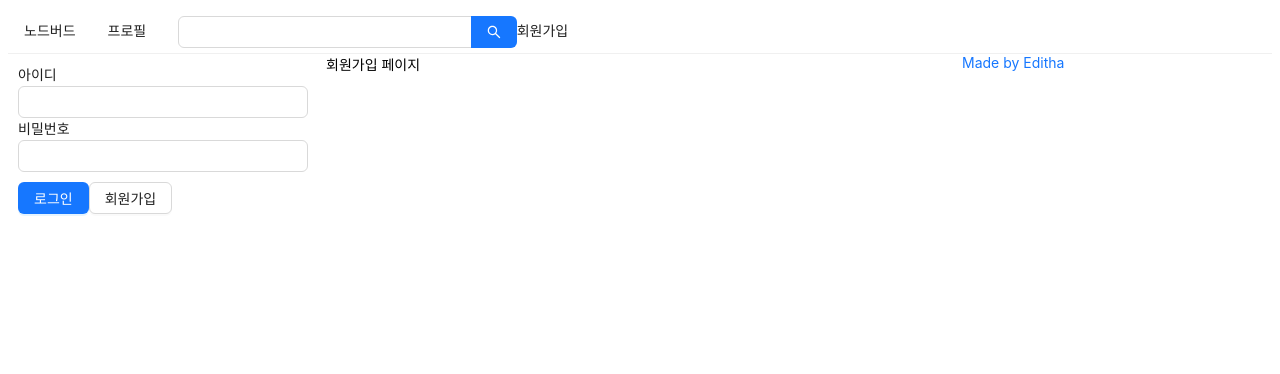
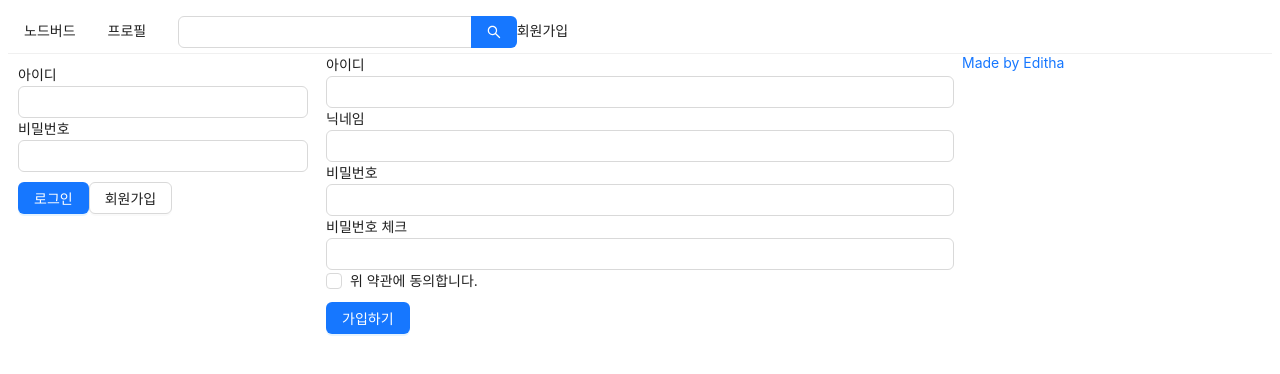
Before and after one commit to hyounji375/Nodebird, a Next.js app: page /signup in a window 1280 px wide. Shown: the top 374 px of the page. Built offline with nearby package versions, Linux system fonts and the light colour scheme.

Commit message:
회원가입 폼 만들기
useinput

```diff
--- a/components/LoginForm.js
+++ b/components/LoginForm.js
@@ -2,6 +2,8 @@
 import { useCallback, useState } from "react";
 import Link from "next/link";
 import styled from "styled-components";
+import PropTypes from "prop-types";
+import useinput from "../hooks/useinput";
 
 const ButtonWrapper = styled.div`
   margin-top: 10px;
@@ -12,16 +14,8 @@
 `;
 
 const LoginForm = ({ setIsLoggedIn }) => {
-  const [id, setId] = useState("");
-  const [password, setPassword] = useState("");
-
-  const onChangeId = useCallback((e) => {
-    setId(e.target.value);
-  }, []);
-
-  const onChangePassword = useCallback((e) => {
-    setPassword(e.target.value);
-  }, []);
+  const [id, onChangeId] = useinput("");
+  const [password, onChangePassword] = useinput("");
 
   const onSubmitForm = useCallback(() => {
     console.log(id, password);
@@ -59,4 +53,9 @@
     </FormWrapper>
   );
 };
+
+LoginForm.propTypes = {
+  setIsLoggedIn: PropTypes.func.isRequired,
+};
+
 export default LoginForm;
--- /dev/null
+++ b/hooks/useinput.js
@@ -0,0 +1,9 @@
+import { useState, useCallback } from "react";
+
+export default (initialValue = null) => {
+  const [value, setValue] = useState(initialValue);
+  const handler = useCallback((e) => {
+    setValue(e.target.value);
+  }, []);
+  return [value, handler];
+};
--- a/pages/signup.js
+++ b/pages/signup.js
@@ -1,14 +1,113 @@
 import AppLayout from "../components/AppLayout";
 import Head from "next/head";
+import { Form, Input, Checkbox, Button } from "antd";
+import { useCallback, useState } from "react";
+import useinput from "../hooks/useinput";
+import styled from "styled-components";
 
+const ErrorMessage = styled.div`
+  color: red;
+`;
 const Signup = () => {
+  const [id, onChangeId] = useinput("");
+  const [nickname, onChangeNickname] = useinput("");
+  const [password, onChangePassword] = useinput("");
+  const [passwordCheck, setPasswordCheck] = useState("");
+  const [passwordError, setPasswordError] = useState(false);
+  const [term, setTerm] = useState("");
+  const [termError, setTermError] = useState(false);
+
+  const onChangePasswordCheck = useCallback(
+    (e) => {
+      setPasswordCheck(e.target.value);
+      setPasswordError(e.target.value !== password);
+    },
+    [password]
+  );
+
+  const onChangeTerm = useCallback(
+    (e) => {
+      setTerm(e.target.checked);
+      setTermError(false);
+    },
+    [term]
+  );
+
+  const onSubmit = useCallback(() => {
+    if (password !== passwordCheck) {
+      return setPasswordError(true);
+    }
+    if (!term) {
+      return setTermError(true);
+    }
+    console.log(id, nickname, password);
+  }, [password, passwordCheck, term]);
+
   return (
-    <>
+    <AppLayout>
       <Head>
         <title>회원가입 | NodeBird </title>
       </Head>
-      <AppLayout>회원가입 페이지</AppLayout>
-    </>
+      <Form onFinish={onSubmit}>
+        <div>
+          <label htmlFor="user-id">아이디</label>
+          <br />
+          <Input name="user-id" value={id} required onChange={onChangeId} />
+        </div>
+        <div>
+          <label htmlFor="user-nick">닉네임</label>
+          <br />
+          <Input
+            name="user-nick"
+            value={nickname}
+            required
+            onChange={onChangeNickname}
+          />
+        </div>
+        <div>
+          <label htmlFor="user-password">비밀번호</label>
+          <br />
+          <Input
+            name="user-password"
+            type="password"
+            value={password}
+            required
+            onChange={onChangePassword}
+          />
+        </div>
+        <div>
+          <label htmlFor="user-password-check">비밀번호 체크</label>
+          <br />
+          <Input
+            name="user-password-check"
+            type="password"
+            value={passwordCheck}
+            required
+            onChange={onChangePasswordCheck}
+          />
+          {passwordError && (
+            <ErrorMessage style={{ color: "red" }}>
+              비밀번호가 일치하지 않습니다.
+            </ErrorMessage>
+          )}
+        </div>
+        <div>
+          <Checkbox name="user-term" checked={term} onChange={onChangeTerm}>
+            위 약관에 동의합니다.
+          </Checkbox>
+          {termError && (
+            <ErrorMessage style={{ color: "red" }}>
+              약관에 동의하셔야 합니다.
+            </ErrorMessage>
+          )}
+        </div>
+        <div style={{ marginTop: 10 }}>
+          <Button type="primary" htmlType="submit">
+            가입하기
+          </Button>
+        </div>
+      </Form>
+    </AppLayout>
   );
 };
 export default Signup;
```
